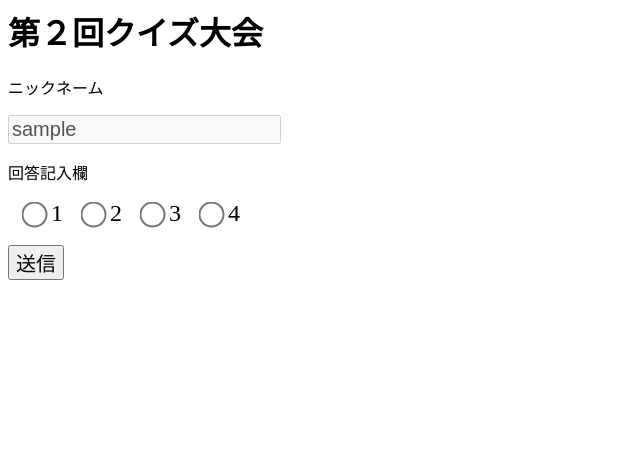
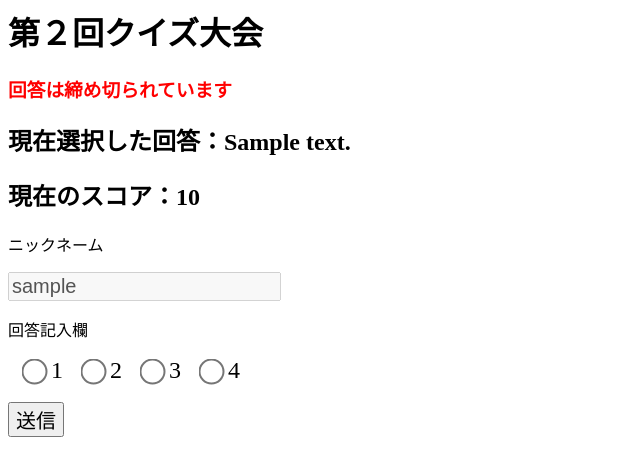
Before and after one commit to tokkuken/project, a Django app: template app1/templates/vote.html in a window 1280 px wide. Shown: the top 452 px of the page, without its empty margins (0-640 px from the left). Run offline with Django 3.2, Linux system fonts and the light colour scheme; the template is opened without the code that fills it: most values are stand-ins (such as "Sample title", 1, 10 or a date in 2020).

Commit message:
Add files via upload

```diff
--- a/app1/templates/vote.html
+++ b/app1/templates/vote.html
@@ -8,6 +8,13 @@
 
 
 <h1>第２回クイズ大会</h1>
+
+{% if st == 0 %}
+<p>回答受付中</p>
+{% else %}
+<h3><font color="red">回答は締め切られています</font></h3>
+{% endif %}
+
 <style>
     .radio{
         transform:scale(2.0);
@@ -21,6 +28,8 @@
         font-size: 20px;
     }
 </style>
+<h2>現在選択した回答：{{ answer }} </h2>
+<h2>現在のスコア：{{ score }}</h2>
 <form method="post" action = "/post">
     {% csrf_token %}
     <p>ニックネーム</p>
```
Also changed, not shown: app1/templates/answers.html (line endings or trailing spaces), app1/templates/index.html (line endings or trailing spaces), app1/templates/master.html (line endings or trailing spaces), app1/templates/scorelist.html (line endings or trailing spaces), app1/templates/signup.html (line endings or trailing spaces).
